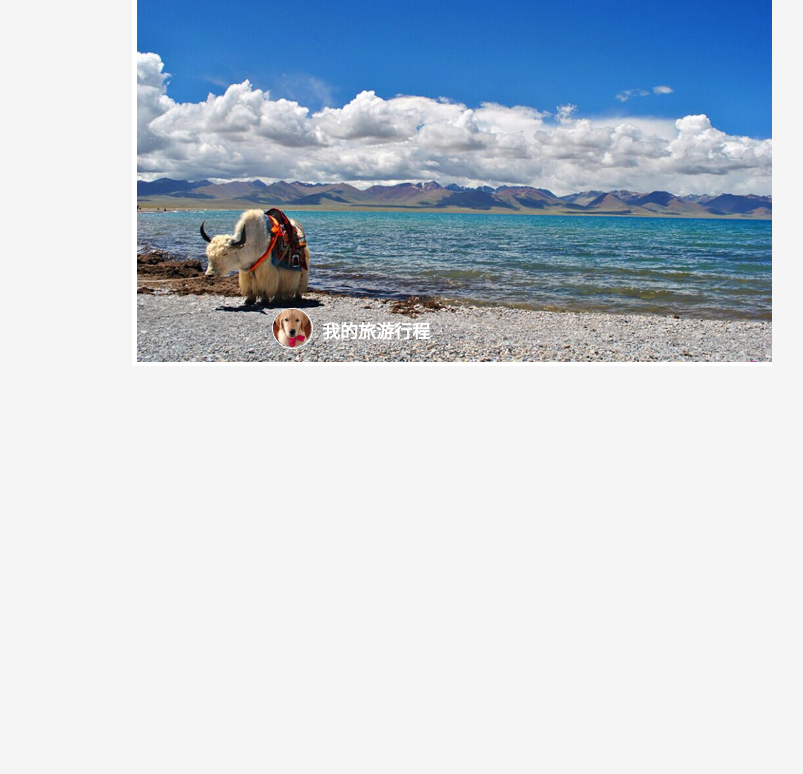
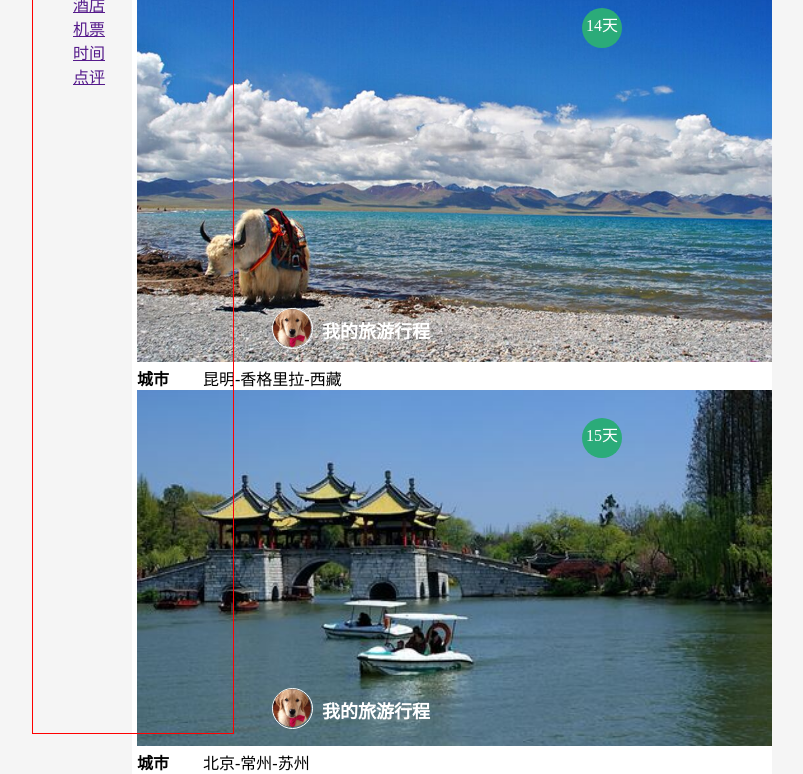
Before and after one commit to yuyingying38/hello, a plain HTML site: page tour/tuor.html in a window 1280 px wide. Shown: the part 98-872 px from the top of the page, without its empty margins (188-991 px from the left). Before the commit the page ends 800 px from the top, so only its background shows below. Drawn offline with Linux system fonts and the light colour scheme.

Commit message:
作业3 38-yuyingying finish day and half aside

```diff
--- a/tour/tuor.html
+++ b/tour/tuor.html
@@ -46,7 +46,22 @@
        left: 460px;
     }
 
+    .secondbottom{
+        /* border: 1px solid red;*/
+       position: absolute;
+       top: 770px;
+       left: 460px;
+    }
+
     .face{
+        float: left;
+        border: 1px solid white;
+        width: 39px;
+        height: 39px;
+        border-radius: 50%;
+    }
+
+    .secondface{
         float: left;
         border: 1px solid white;
         width: 39px;
@@ -63,6 +78,68 @@
         font-weight: bolder;
         line-height: 50px;
         margin-left: 50px;
+    }
+
+    .secondtitle{
+        position: absolute;
+        /*border: 1px solid red;*/
+        color: white;
+        white-space: nowrap;
+        font-size: 18px;
+        font-weight: bolder;
+        line-height: 50px;
+        margin-left: 50px;
+    }
+
+    .day{
+        position: absolute;
+        top: 90px;
+        right: 470px;
+        /*border: 1px solid red;*/
+        width: 40px;
+        height: 40px;
+        border-radius: 50%;
+        text-align: center;
+        background-color: #2bab79;
+        line-height: 35px;
+        color: white;
+    }
+
+    .secondday{
+        position: absolute;
+        top: 500px;
+        right: 470px;
+        /*border: 1px solid red;*/
+        width: 40px;
+        height: 40px;
+        border-radius: 50%;
+        text-align: center;
+        background-color: #2bab79;
+        line-height: 35px;
+        color: white;
+    }
+
+    em{
+        font-style: normal;
+        font-weight: bolder;
+    }
+
+    span{
+        margin-left: 30px;
+    }
+
+    .qui-aside{
+        position: absolute;
+        top: 25px;
+        left: 220px;
+        border: 1px solid red;
+        width: 200px;
+        height: 805px;
+       /* background-color: #2d3741;*/
+    }
+
+    ul{
+        list-style: none;
     }
 </style>
 <body>
@@ -81,9 +158,57 @@
           <h2 class="title">我的旅游行程</h2>
     </div>
 
+    <p class="day">
+        14天
+    </p>
+    <div>
+        <em>
+            城市
+        </em>
+        <span>
+           昆明-香格里拉-西藏
+        </span>
+
+    </div>
+
     </section>
 
+    <section class="plcRouteList">
+        <a href="">
+     <img src="images/华东.jpg" alt="" width="635">
+    </a>
+    <div class="secondbottom">
+        <p class="secondface">
+          <img src="images/touxiang.jpg" alt="" width="38" height="38" class="pic">
+       </p>
+          <h2 class="secondtitle">我的旅游行程</h2>
+    </div>
 
+    <p class="secondday">
+        15天
+    </p>
+    <div>
+        <em>
+            城市
+        </em>
+        <span>
+           北京-常州-苏州
+        </span>
+
+    </div>
+
+    </section>
+
+    <aside class="qui-aside">
+        <ul>
+            <li><a href="">首页</a></li>
+            <li><a href="">目的地</a></li>
+            <li><a href="">酒店</a></li>
+            <li><a href="">机票</a></li>
+            <li><a href="">时间</a></li>
+            <li><a href="">点评</a></li>
+        </ul>
+    </aside>
 
 </body>
 </html>
```
